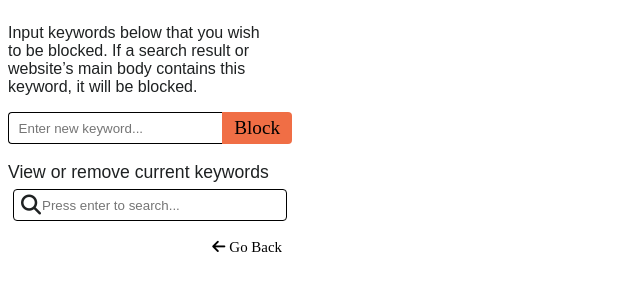
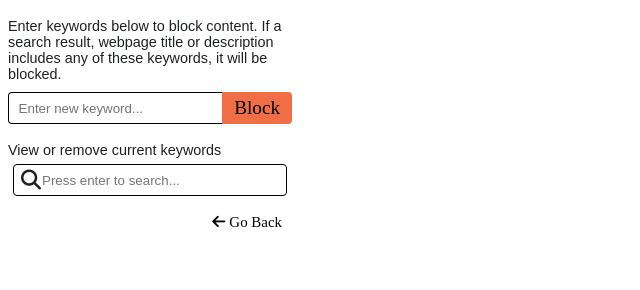
Before and after one commit to Rap1zer/peaceful-browsing-extension, a browser extension: page block-keywords.html in a window 1280 px wide. Shown: the whole page, without its empty margins (0-640 px from the left). Drawn offline with Linux system fonts and the light colour scheme; a web font is replaced by a local one.

Commit message:
improved usability and UI

```diff
--- a/block-keywords.html
+++ b/block-keywords.html
@@ -24,8 +24,8 @@
   </head>
   <body>
     <p class="description">
-      Input keywords below that you wish to be blocked. If a search result or
-      website’s main body contains this keyword, it will be blocked.
+      Enter keywords below to block content. If a search result, webpage title
+      or description includes any of these keywords, it will be blocked.
     </p>
     <div class="block-new-keyword-container">
       <input
--- a/javascript/blockKeywords.js
+++ b/javascript/blockKeywords.js
@@ -16,10 +16,12 @@ blockKeywordBtn.addEventListener("click", () => {
       .trim()
       .toLowerCase()
       .replace(/[.,:;()"*?!/]/g, "");
+
     //Do not add keyword to list if keyword is already in list.
     if (keywords.includes(keyword)) {
       blockKeywordMsg.textContent =
-        "word(s) are already in the list of trigger keywords";
+        keyword +
+        " is already in the list of keywords. (Capitalization and special characters are ignored but nothing will be affected)";
       return;
     }
 
@@ -29,7 +31,7 @@ blockKeywordBtn.addEventListener("click", () => {
     }
     // Push the new keyword into the list of blocked keywords.
     chrome.runtime.sendMessage({ type: "blockKeyword", keyword: keyword });
-    blockKeywordMsg.textContent = `"${keyword}" is now blocked`;
+    blockKeywordMsg.textContent = `"${keyword}" is now blocked. (Capitalization and special characters are ignored but nothing will be affected)`;
   });
 });
 
--- a/styling/block-keywords-style.css
+++ b/styling/block-keywords-style.css
@@ -3,8 +3,8 @@ body {
   max-height: 481px;
 }
 
-.description {
-  margin-right: 23px;
+p {
+  font-size: 0.9rem;
 }
 
 .block-new-keyword-container {
@@ -17,6 +17,10 @@ body {
   width: 100%;
   border-right: none;
   padding-left: 0.6rem;
+}
+
+.description {
+  margin: 10px 0;
 }
 
 .block-new-keyword-btn {
@@ -34,7 +38,6 @@ body {
 
 .keyword-list-description {
   margin: 18px 0 6px 0;
-  font-size: 1.1em;
   padding: 0;
 }
 
```
Also changed, not shown: images/icon32.png, manifest.json.
